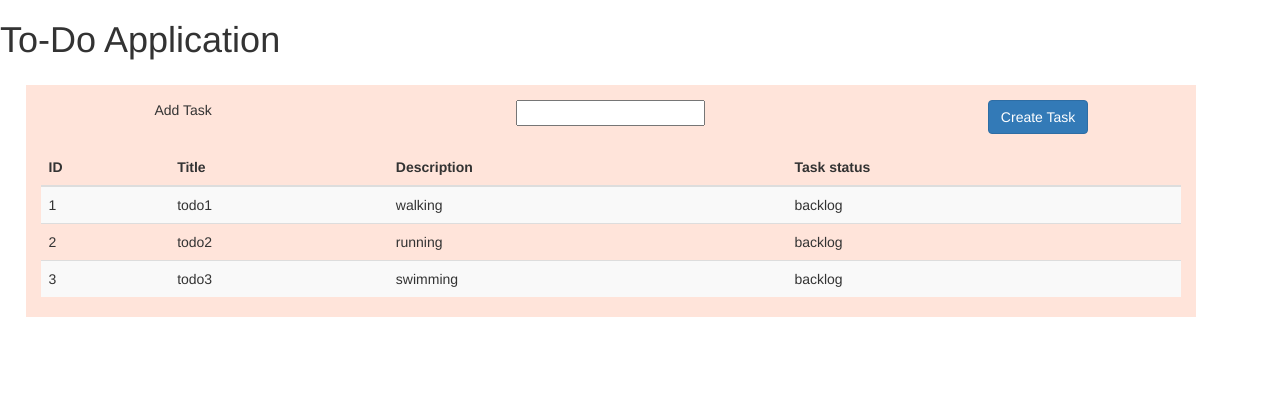
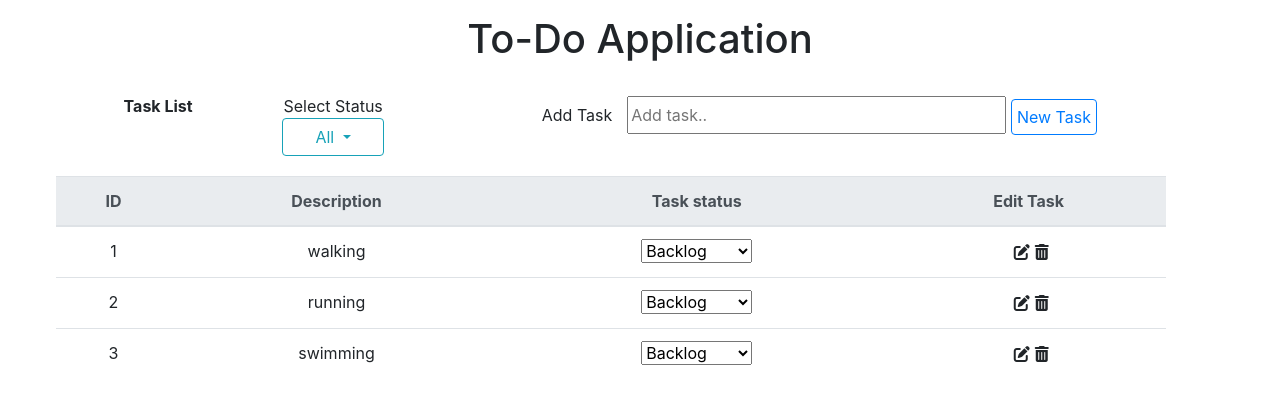
Before and after one commit to sneh5119/Todo-application, an Angular app: page / in a window 1280 px wide. Shown: the top 404 px of the page. Built offline with nearby package versions, Linux system fonts and the light colour scheme.

Commit message:
Pushed tasks

```diff
--- a/src/app/app.component.html
+++ b/src/app/app.component.html
@@ -1,2 +1,2 @@
-<h1>To-Do Application</h1>
+<!-- <h1>To-Do Application</h1> -->
 <app-todo-list></app-todo-list>
--- a/src/app/todo-list/todo-list.component.css
+++ b/src/app/todo-list/todo-list.component.css
@@ -5,5 +5,27 @@
 
 .containerCls{
     margin: 2%;
-    background-color: rgb(255, 228, 218);
+    /* background-color:#e3e3e3; */
 }
+
+.margin{
+    padding: 5px;
+    margin: 5px;
+}
+.margin2{
+    padding: 5px;
+    margin: 10px;
+}
+
+input{
+    height: 60%;
+    /* border-radius: 5px; */
+}
+
+.btncls{
+    width: 70%;
+}
+
+i{
+    cursor: pointer;
+}
--- a/src/app/todo-list/todo-list.component.html
+++ b/src/app/todo-list/todo-list.component.html
@@ -1,34 +1,69 @@
 <!-- <p>todo-list works!</p> -->
-
+<h1 class="center">To-Do Application</h1>
 
 <div class="container containerCls">
-    <div class="center">
-        <!-- <h2>Add the task</h2> -->
-        <div class="row">
 
-            <div class="col-sm-3">Add Task</div>
-            <div class="col-sm-6"><input type="text"></div>
-            <div class="col-sm-3"><button class="btn btn-primary" width="30">Create Task</button></div>
+  <div class="center">
+
+        <div class="row  margin2">
+
+            <div class="col-sm-2"><b>Task List</b></div>
+            <div class="col-sm-2">Select Status
+              <div class="dropdown">
+                <button type="button" class="btn btn-outline-info btncls dropdown-toggle" data-toggle="dropdown">
+                  All
+                </button>
+                <div class="dropdown-menu">
+                  <a class="dropdown-item" href="#">Backlog</a>
+                  <a class="dropdown-item" href="#">In-progress</a>
+                  <a class="dropdown-item" href="#">Done</a>
+                </div>
+
+             </div>
+
+            </div>
+            <div class="col-sm-1"></div>
+            <div class="col-sm-7">
+                <span class="center">Add Task</span>
+                <input type="text" placeholder="Add task.." #box style="width: 65%;">
+                <button type="button" (click)="addTask(box.value)" class="btn btn-outline-primary margin">
+                  New Task
+                </button>
+            </div>
 
         </div>
 
     </div>
 
-    <table class="table table-striped">
+    <table class="table center">
       <thead>
-        <tr>
+        <tr class="thead-light">
           <th>ID</th>
-          <th>Title</th>
+          <!-- <th>Title</th> -->
           <th>Description</th>
           <th>Task status</th>
+          <th>Edit Task</th>
+          <!-- <th>Delete Task</th> -->
         </tr>
       </thead>
       <tbody>
-        <tr *ngFor="let todo of todos">
-          <td>{{todo.id}}</td>
-          <td>{{todo.title}}</td>
+        <tr *ngFor="let todo of todos;let i=index">
+          <td>{{i+1}}</td>
+          <!-- <td>{{todo.title}}</td> -->
           <td>{{todo.description}}</td>
-          <td>{{todo.status}}</td>
+          <td>
+            <!-- {{todo.status}} -->
+           <select>
+             <option value="backlog">Backlog</option>
+             <option value="in-progress">In-progress</option>
+             <option value="done">Done</option>
+           </select>
+          </td>
+          <td>
+            <i class='fas fa-edit' style="margin: 5px;" (click)="edit()"></i>
+            <i class='fas fa-trash-alt' (click)="delete()"></i>
+          </td>
+          <!-- <td><i class='fas fa-trash-alt'></i></td> -->
         </tr>
       </tbody>
     </table>
--- a/src/app/todo-list/todo-list.component.ts
+++ b/src/app/todo-list/todo-list.component.ts
@@ -1,4 +1,4 @@
-import { Component, OnInit } from '@angular/core';
+import { Component, OnInit, ViewChild } from '@angular/core';
 import { Todo } from '../Todo';
 import { TodoService } from '../todo.service';
 
@@ -11,6 +11,7 @@ export class TodoListComponent implements OnInit {
 
   todos:Todo[]=[];
   constructor(private todoService : TodoService) { }
+  @ViewChild('box') inputName;
 
   ngOnInit(): void {
      this.getTodosData();
@@ -22,4 +23,22 @@ export class TodoListComponent implements OnInit {
     console.log("todos array =>> ",this.todos)
   }
 
+  addTask(val){
+    let count=this.todos.length+1;
+    let task={
+       id:count++,
+       description:val
+     }
+     this.todos.push(task);
+     this.inputName.nativeElement.value='';
+  }
+
+  delete(){
+    console.log("deleted");
+  }
+
+  edit(){
+    console.log("edited");
+  }
+
 }
--- a/src/index.html
+++ b/src/index.html
@@ -6,7 +6,12 @@
   <base href="/">
   <meta name="viewport" content="width=device-width, initial-scale=1">
   <link rel="icon" type="image/x-icon" href="favicon.ico">
-  <link rel="stylesheet" href="https://maxcdn.bootstrapcdn.com/bootstrap/3.4.1/css/bootstrap.min.css">
+  <!-- <link rel="stylesheet" href="https://maxcdn.bootstrapcdn.com/bootstrap/3.4.1/css/bootstrap.min.css"> -->
+  <link rel="stylesheet" href="https://maxcdn.bootstrapcdn.com/bootstrap/4.5.2/css/bootstrap.min.css">
+  <script src="https://ajax.googleapis.com/ajax/libs/jquery/3.5.1/jquery.min.js"></script>
+  <script src="https://cdnjs.cloudflare.com/ajax/libs/popper.js/1.16.0/umd/popper.min.js"></script>
+  <script src="https://maxcdn.bootstrapcdn.com/bootstrap/4.5.2/js/bootstrap.min.js"></script>
+  <script src='https://kit.fontawesome.com/a076d05399.js' crossorigin='anonymous'></script>
 
 </head>
 <body>
```
